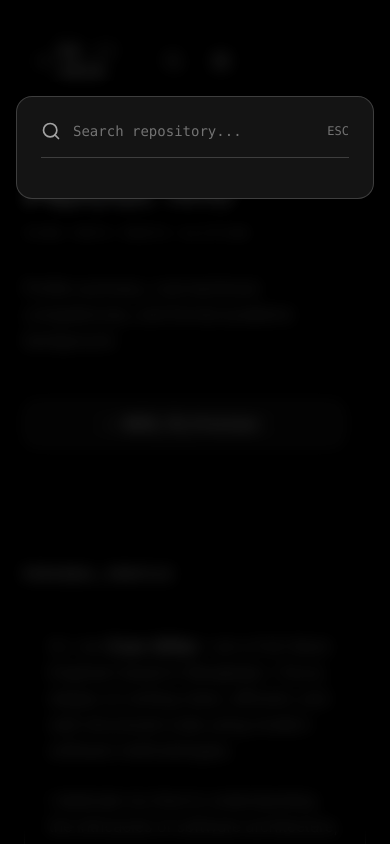
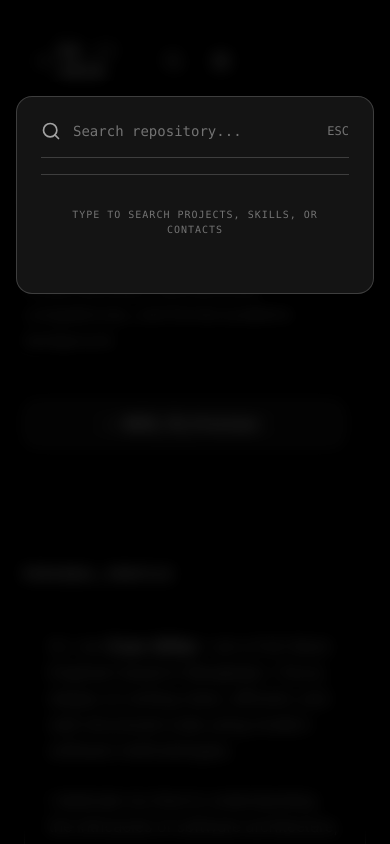
Before and after one commit to evanalifian/cnsl.lg-evanalifian, a React (Vite) app: page /about in a window 390 px wide. Both pictures are taken after a click on the button 173 px from the left and 61 px from the top of the page. Shown: the top 844 px of the page. Built offline with nearby package versions, Linux system fonts and the light colour scheme.

Commit message:
feat(nav): enhance search results display with no results state and default message

```diff
--- a/src/components/Navbar.jsx
+++ b/src/components/Navbar.jsx
@@ -164,13 +164,13 @@ export default function Navbar() {
 
             {/* Area Hasil Pencarian */}
             <div className="custom-scrollbar mt-4 max-h-60 space-y-2 overflow-y-auto">
-              {results.map((item, index) => (
+              {results.length > 0 ? (
+                results.map((item, index) => (
                   <Link
                     key={index}
                     to={item.url}
                     className="group block rounded-xl border border-transparent p-4 transition-all hover:border-white/5 hover:bg-white/5"
                   >
-                  {/* Title & Type */}
                     <div className="mb-1 flex items-center justify-between">
                       <span className="font-mono text-sm font-bold text-white">
                         {item.title}
@@ -179,18 +179,39 @@ export default function Navbar() {
                         {item.type}
                       </span>
                     </div>
-
-                  {/* Content */}
                     <p className="mb-2 line-clamp-2 font-mono text-[11px] text-darkgray-400">
                       {item.content}
                     </p>
 
-                  {/* Score */}
-                  <div className="mt-3 font-mono text-[9px] text-darkgray-600 uppercase">
+                    {/* Score & Metadata */}
+                    <div className="mt-3 flex items-center justify-between">
+                      <div className="font-mono text-[9px] text-darkgray-600 uppercase">
                         Score: {item.score.toFixed(2)}
                       </div>
+                    </div>
                   </Link>
-              ))}
+                ))
+              ) : query.length > 0 ? (
+                /* State: Tidak ada hasil ditemukan */
+                <div className="flex flex-col items-center justify-center py-12 text-center">
+                  <div className="mb-3 rounded-full bg-white/5 p-3 text-darkgray-600">
+                    <Search size={24} strokeWidth={1.5} />
+                  </div>
+                  <h3 className="font-mono text-sm tracking-widest text-white uppercase">
+                    No results
+                  </h3>
+                  <p className="mt-1 max-w-50 font-mono text-[10px] text-darkgray-500">
+                    We couldn't find any documents matching "{query}"
+                  </p>
+                </div>
+              ) : (
+                /* State: Default (Belum mengetik) */
+                <div className="border-t border-glass-border py-8 text-center">
+                  <p className="font-mono text-[10px] tracking-widest text-darkgray-500 uppercase">
+                    Type to search projects, skills, or contacts
+                  </p>
+                </div>
+              )}
             </div>
           </DialogPanel>
         </div>
```
Lines whose indentation alone changed are shown as unchanged.
